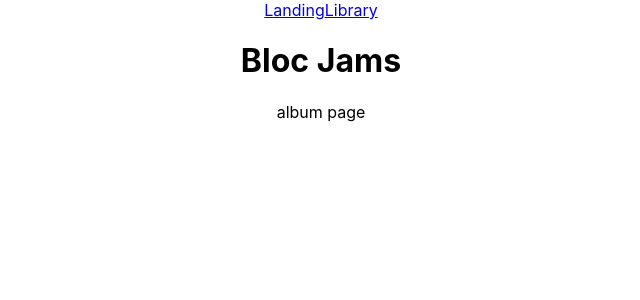
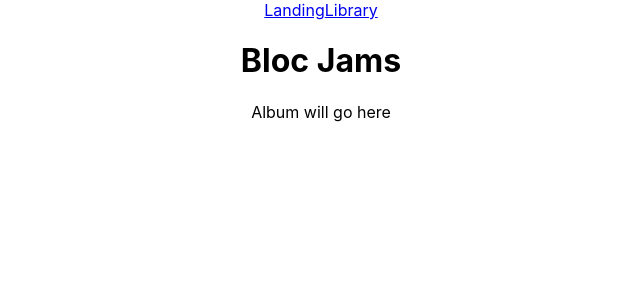
Before and after one commit to Daneris/bloc-jams-react, a React (Create React App) app: page /album in a window 1280 px wide. Shown: the top 300 px of the page, without its empty margins (319-959 px from the left). Built offline with nearby package versions, Linux system fonts and the light colour scheme.

Commit message:
checkpoint 2757 bloc jams react components library

```diff
--- a/src/App.js
+++ b/src/App.js
@@ -28,3 +28,5 @@ class App extends Component {
 }
 
 export default App;
+
+//comment
--- a/src/components/Album.js
+++ b/src/components/Album.js
@@ -1,12 +1,13 @@
-import React from "react";
+import React, {Component} from "react";
 
-const Album = () => (
-  <section className="album">
-  album page
-
-  </section>
-);
-
-
+class Album extends Component {
+  render() {
+    return (
+      <section className="album">
+      {this.props.match.params.slug} Album will go here
+      </section>
+    )
+  }
+}
 
 export default Album;
--- a/src/components/Library.js
+++ b/src/components/Library.js
@@ -1,4 +1,5 @@
 import React, {Component} from "react";
+import {Link} from "react-router-dom";
 import albumData from "./../data/albums";
 
 class Library extends Component {
@@ -11,13 +12,13 @@ class Library extends Component {
       <section className="library">
       {
        this.state.albums.map((album, index) =>
-        <div key={index}>
+        <Link to={`/album/${album.slug}`} key={index}>
         {album.title}
         <img src={album.albumCover} alt={album.title}/>
         <div>{album.title}</div>
         <div>{album.artist}</div>
         <div>{album.songs.length} songs</div>
-        </div>
+        </Link>
         )
       }
       </section>
--- a/src/data/albums.js
+++ b/src/data/albums.js
@@ -2,7 +2,7 @@ export default [{
   title: 'The Colors',
   artist: 'Pablo Picasso',
   releaseInfo: '1909 Spanish Records',
-  albumCover: '/assets/images/album_covers/01.jpg',
+  albumCover: '../../assets/images/album_covers/01.jpg',
   slug: 'the-colors',
   songs: [
       { title: 'Blue', duration: '161.71', audioSrc: '/assets/music/blue.mp3' },
```
